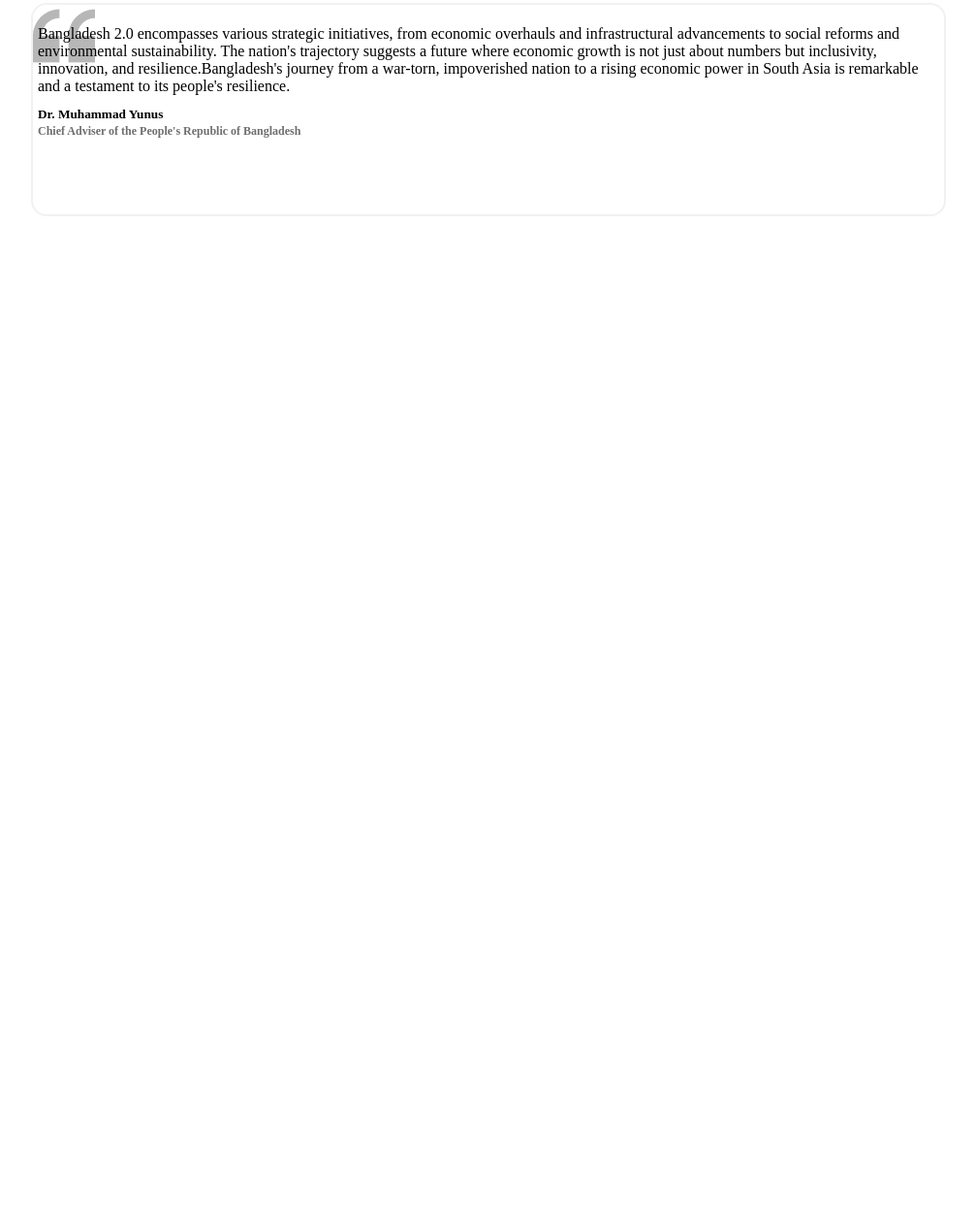
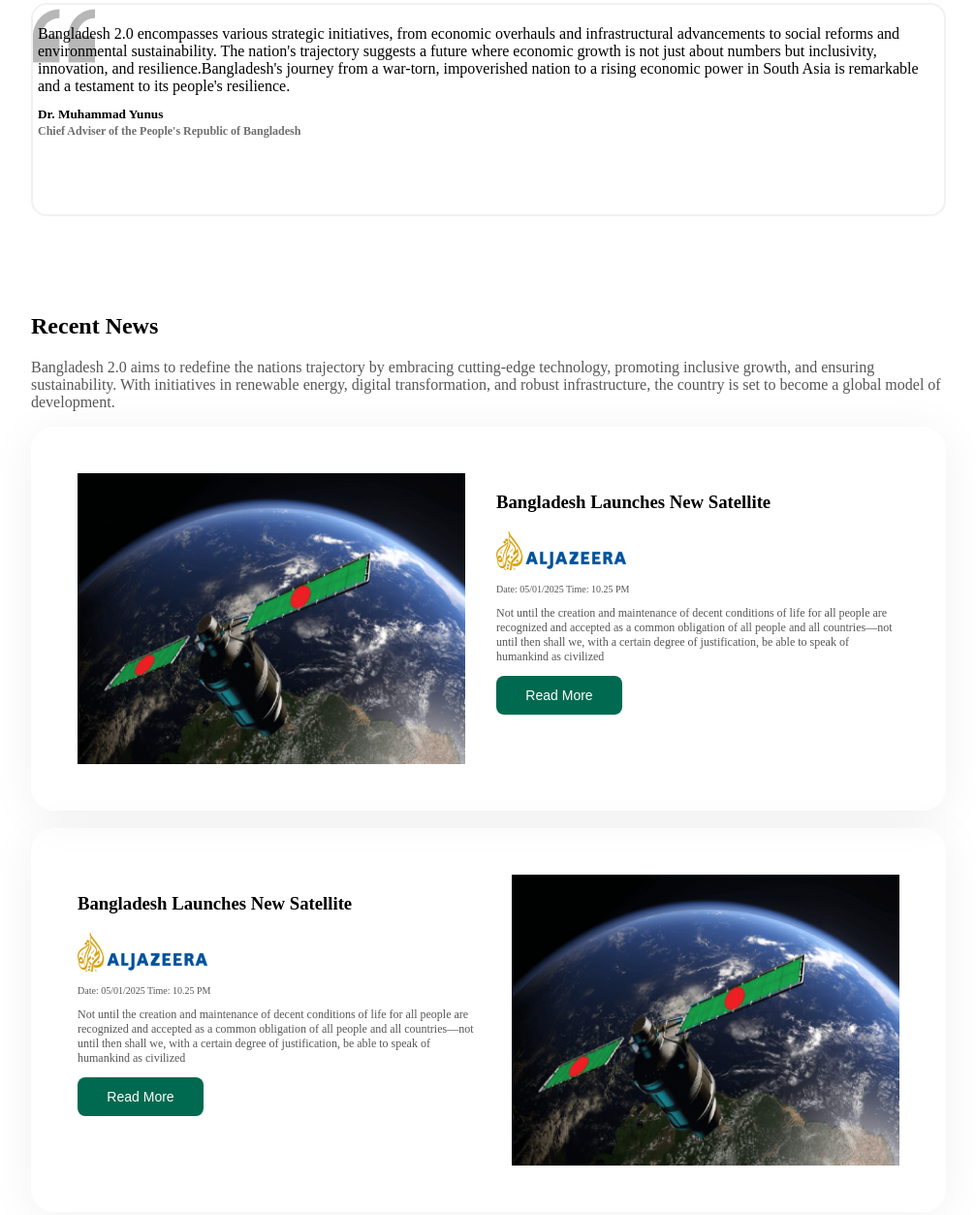
Before and after one commit to nusrathumaira12/assingment-one, a plain HTML site: page index.html in a window 1280 px wide. Shown: the part 1297-2550 px from the top of the page at 97% size, without its empty margins (136-1143 px from the left). Before the commit the page ends 1620 px from the top, so only its background shows below. Drawn offline with Linux system fonts and the light colour scheme.

Commit message:
added satellite

```diff
--- a/index.html
+++ b/index.html
@@ -55,6 +55,45 @@
         <h6 class="challenge-subtitle">Chief Adviser of the People's Republic of Bangladesh</h6>
     </div>
 </section>
+
+<section class="recent-news">
+
+<h2 class="news-title"> Recent News</h3>
+<p class="news-description">Bangladesh 2.0 aims to redefine the nations trajectory by embracing cutting-edge technology, promoting inclusive growth, and ensuring sustainability. With initiatives in renewable energy, digital transformation, and robust infrastructure, the country is set to become a global model of development.</p>
+
+<div class="bangladesh">
+    <img src="assets/satelite.png" alt="">
+    <div class="satelite-container">
+        <h3 class="title">Bangladesh Launches New Satellite</h3>
+       <img src="assets/al-jazeera.png" alt="">
+        <p class="info" >Date: 05/01/2025 Time: 10.25 PM</p>
+        <p class="description">Not until the creation and maintenance of decent conditions of life for all people are recognized and accepted as a common obligation of all people and all countries—not until then shall we,
+            with a certain degree of justification, be able to speak of humankind as civilized</p>
+        <button class="btn-4">Read More</button>
+
+    </div>
+
+</div>
+
+<br>
+
+<div class="bangladesh">
+
+    <div class="satelite-container1">
+        <h3 class="title">Bangladesh Launches New Satellite</h3>
+       <img src="assets/al-jazeera.png" alt="">
+        <p class="info" >Date: 05/01/2025 Time: 10.25 PM</p>
+        <p class="description">Not until the creation and maintenance of decent conditions of life for all people are recognized and accepted as a common obligation of all people and all countries—not until then shall we,
+            with a certain degree of justification, be able to speak of humankind as civilized</p>
+        <button class="btn-4">Read More</button>
+        </div>
+
+        <img src="assets/satelite.png" alt="">
+
+
+    </div>
+
+</section>
     </main>
     <footer>
 
--- a/styles/style.css
+++ b/styles/style.css
@@ -102,12 +102,10 @@
 background-color: #FFC239;
 color: #FFFFFF;
 }
+
 button{
     border: none;
-    border-radius: 8px;
-
-
-}
+    border-radius: 8px;}
 
 .hw{
     height: 41px;
@@ -134,6 +132,16 @@ color: rgba(14, 14, 14, 0.7);
    object-fit: cover;
 
 }
+
+.btn-4{
+    width: 130px;
+    height: 40px;
+    border-radius: 8px;
+    background-color: #006A50;
+    color: #FFFFFF;
+    font-size: 14px;
+
+}
 .challenge-description{
   margin-bottom: 0px;
     font-size: 16px;
@@ -149,3 +157,33 @@ color: rgba(14, 14, 14, 0.7);
 margin-top: 12px;
 margin-bottom: 0px;
 }
+.recent-news{
+    max-width: 1280px;
+    margin: 0 160px 0 160px;
+
+}
+.news-description{
+color: rgba(14, 14, 14, 0.7);
+font: 13px;
+}
+.bangladesh{
+   display: flex;
+   gap: 32px;
+   padding: 48px 48px;
+   max-width: 1280px;
+   height: 300px;
+   border-radius: 24px;
+   box-shadow: 0px 6px 50px 0px rgba(0, 0, 0, 0.06);
+}
+.info{
+    color: rgba(14, 14, 14, 0.7);
+    font-size: 10px;
+}
+.description{
+    color: rgba(14, 14, 14, 0.7);
+    font-size: 12px;
+}
+.satelite-container{
+max-width: 730px;
+
+}
```
